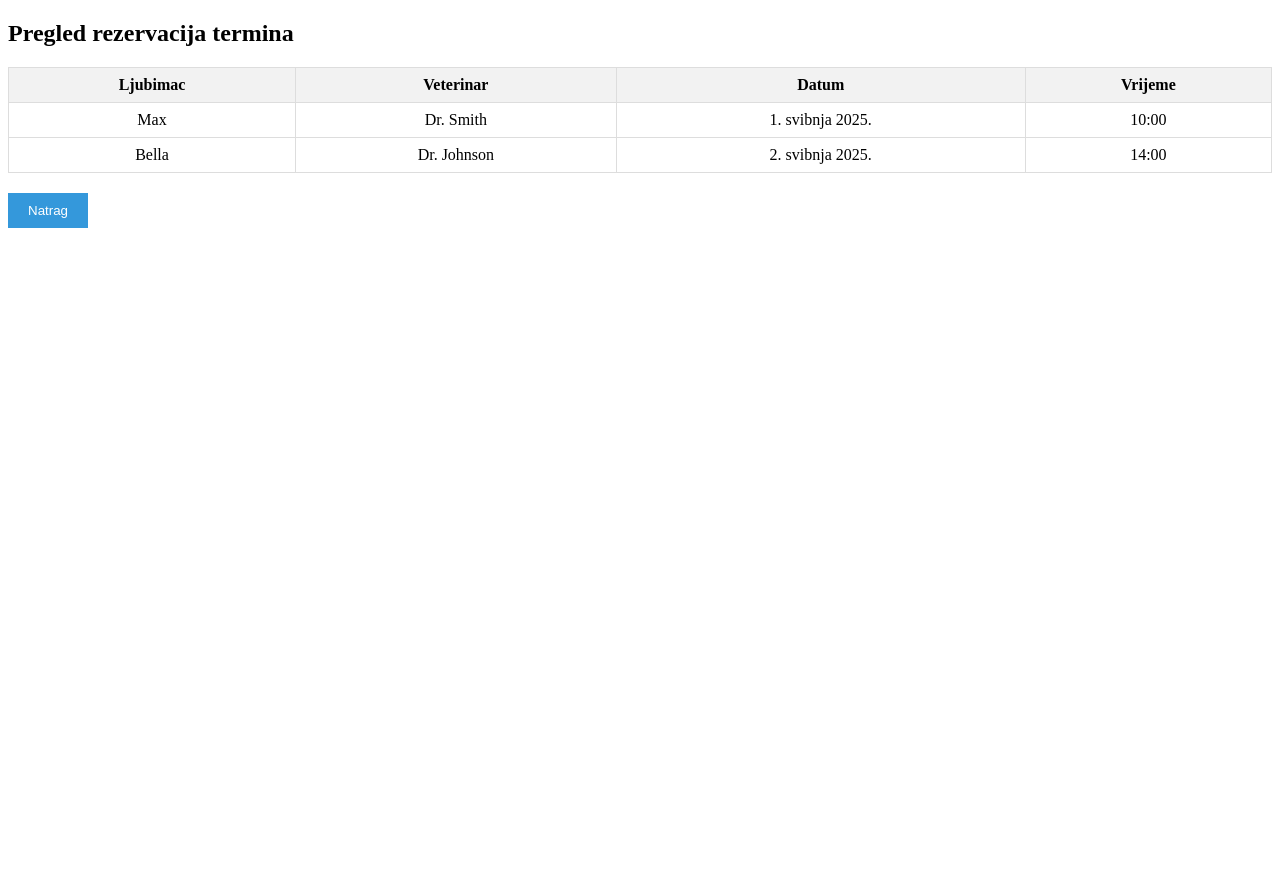
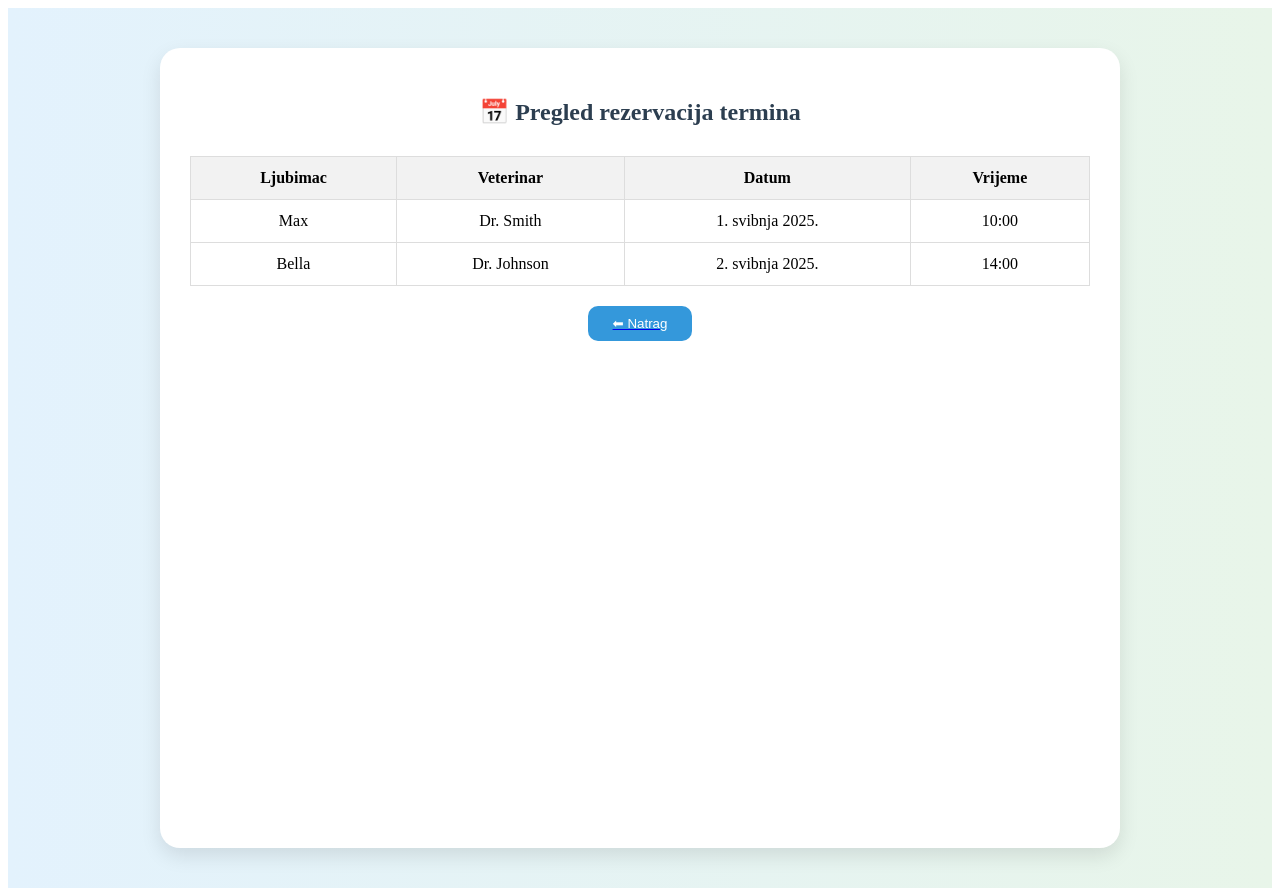
Before and after one commit to shlazaric/frontend, a Vue app in the folder vetdoc/: page /appointments-list in a window 1280 px wide. Before the commit the page ends 800 px from the top, so only its background shows below. Built offline with nearby package versions, Linux system fonts and the light colour scheme.

Commit message:
Update AppointmentList

```diff
--- a/vetdoc/src/components/Admin/AppointmentList.vue
+++ b/vetdoc/src/components/Admin/AppointmentList.vue
@@ -1,6 +1,9 @@
 <template>
-  <div>
-    <h2>Pregled rezervacija termina</h2>
+  <div class="appointments-wrapper">
+    <div class="appointments-box">
+      <h2>📅 Pregled rezervacija termina</h2>
+
+      <!-- Tablica s podacima o terminima -->
       <table>
         <thead>
           <tr>
@@ -22,8 +25,9 @@
 
       <!-- Gumb za povratak -->
       <RouterLink to="/admin-dashboard" class="back-button">
-      <button type="button">Natrag</button>
+        <button type="button">⬅ Natrag</button>
       </RouterLink>
+    </div>
   </div>
 </template>
 
@@ -48,26 +52,61 @@ const formatDate = (dateStr) => {
 </script>
 
 <style scoped>
+.appointments-wrapper {
+  display: flex;
+  justify-content: center;
+  padding: 40px 20px;
+  background: linear-gradient(to right, #e3f2fd, #e8f5e9);
+  min-height: 100vh;
+}
+
+.appointments-box {
+  background-color: white;
+  padding: 30px;
+  border-radius: 20px;
+  box-shadow: 0 8px 20px rgba(0, 0, 0, 0.1);
+  width: 100%;
+  max-width: 900px;
+}
+
+h2 {
+  text-align: center;
+  color: #2c3e50;
+  margin-bottom: 30px;
+}
+
 table {
   width: 100%;
   border-collapse: collapse;
+  margin-bottom: 20px;
 }
+
 th, td {
   border: 1px solid #ddd;
-  padding: 8px;
+  padding: 12px;
   text-align: center;
 }
+
 thead {
   background-color: #f2f2f2;
+  font-weight: bold;
 }
+
+.back-button {
+  display: flex;
+  justify-content: center;
+}
+
 .back-button button {
-  margin-top: 20px;
-  padding: 10px 20px;
+  padding: 10px 25px;
   background-color: #3498db;
   color: white;
   border: none;
+  border-radius: 10px;
   cursor: pointer;
+  transition: background-color 0.3s ease;
 }
+
 .back-button button:hover {
   background-color: #2980b9;
 }
```
Lines whose indentation alone changed are shown as unchanged.
